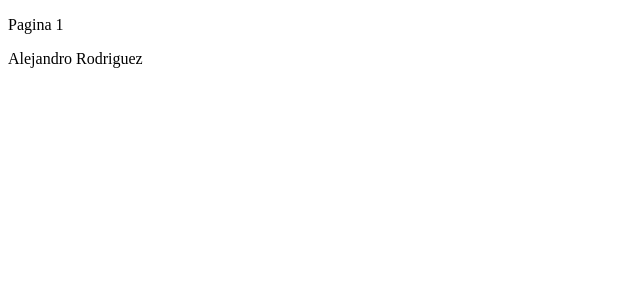
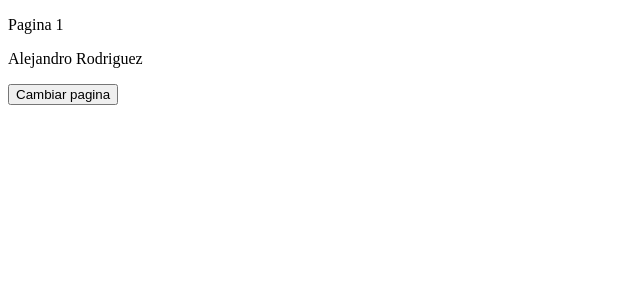
Before and after one commit to alejandrorodrom/sesion1, an Angular app: page /xyz in a window 1280 px wide. Shown: the top 300 px of the page, without its empty margins (0-640 px from the left). Built offline with nearby package versions, Linux system fonts and the light colour scheme.

Commit message:
creacion de componentes y rutas

```diff
--- a/src/app/xyz/xyz.component.html
+++ b/src/app/xyz/xyz.component.html
@@ -1,3 +1,5 @@
 <p>Pagina 1</p>
 
 <p>Alejandro Rodriguez</p>
+
+<button>Cambiar pagina</button>
--- a/src/app/xyz/xyz.component.ts
+++ b/src/app/xyz/xyz.component.ts
@@ -1,4 +1,5 @@
 import { Component, OnDestroy, OnInit } from '@angular/core';
+import { Router } from '@angular/router';
 
 @Component({
   selector: 'app-xyz',
@@ -9,7 +10,9 @@ import { Component, OnDestroy, OnInit } from '@angular/core';
 })
 export class XyzComponent implements OnInit, OnDestroy {
 
-  constructor() { }
+  constructor(
+    private router: Router
+  ) { }
 
   ngOnInit(): void {
     console.log('Se inicio componente');
@@ -19,4 +22,8 @@ export class XyzComponent implements OnInit, OnDestroy {
     console.log('Se destruyo componente');
   }
 
+  goPage2(): void {
+    this.router.navigateByUrl('componente2');
+  }
+
 }
```
